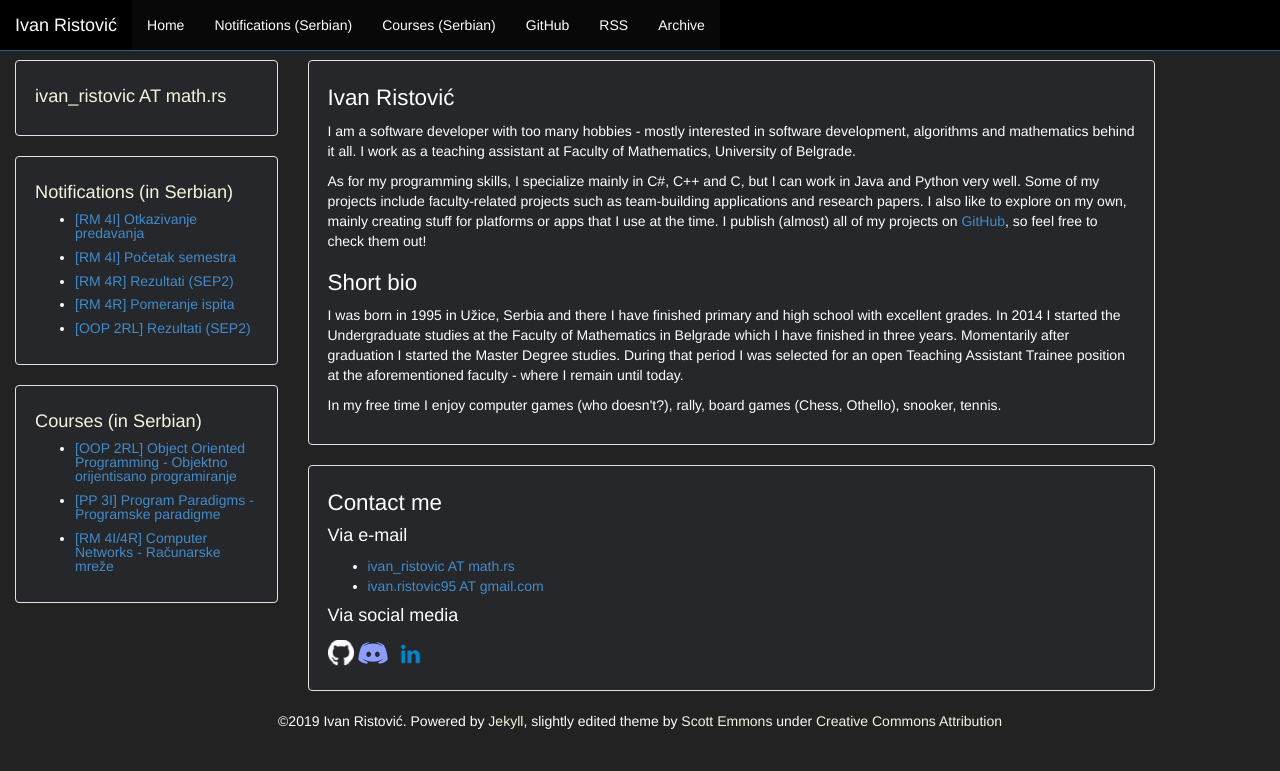
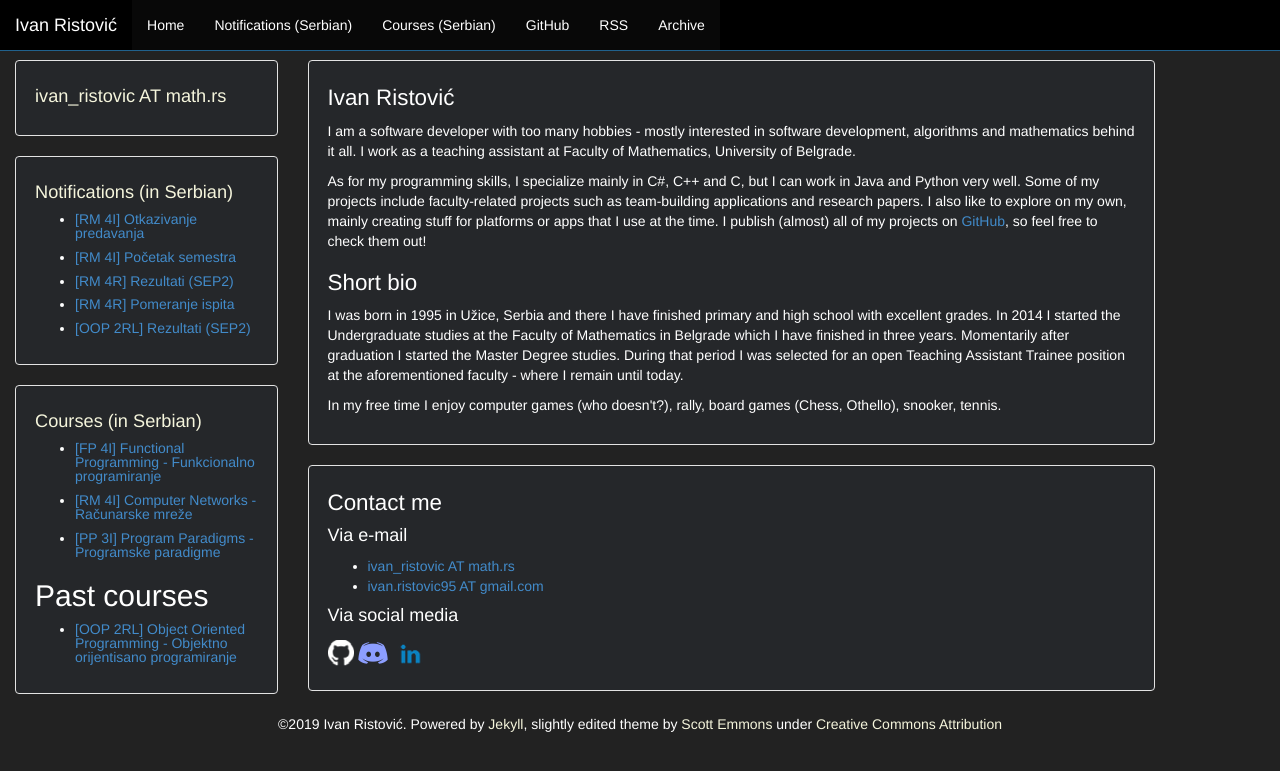
Before and after one commit to ivan-ristovic/ivan-ristovic.github.io, a Jekyll site: the page built from index.html, in a window 1280 px wide. Shown: the top 771 px of the page. Built offline with Jekyll 4.4.1, drawn with Linux system fonts in a browser that asks for light colours.

Commit message:
Add FP course

```diff
--- a/_includes/courses-list.html
+++ b/_includes/courses-list.html
@@ -1,6 +1,11 @@
 <h1>Courses (in Serbian)</h1>
 <ul>
+  <li><a href="{{ site.baseurl }}/courses/fp">[FP 4I] Functional Programming - Funkcionalno programiranje</a></li>
+  <li><a href="{{ site.baseurl }}/courses/rm">[RM 4I] Computer Networks - Računarske mreže</a></li>
+  <li><a href="http://www.programskijezici.matf.bg.ac.rs/ProgramskeParadigmeI.html">[PP 3I] Program Paradigms - Programske paradigme</a></li>
+</ul>
+
+<h2>Past courses</h2>
+<ul>
   <li><a href="{{ site.baseurl }}/courses/oop">[OOP 2RL] Object Oriented Programming - Objektno orijentisano programiranje</a></li>
-  <li><a href="http://www.programskijezici.matf.bg.ac.rs/ProgramskeParadigmeI.html">[PP 3I] Program Paradigms - Programske paradigme</a></li>
-  <li><a href="{{ site.baseurl }}/courses/rm">[RM 4I/4R] Computer Networks - Računarske mreže</a></li>
 </ul>
```
Also changed, not shown: courses/fp/index.html (added, +26 -0 lines).
